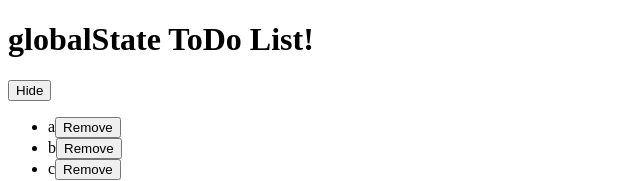
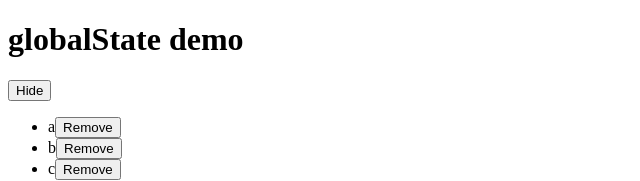
Before and after one commit to cnebs/rh-bp, a React app: page / in a window 1280 px wide. Shown: the top 181 px of the page, without its empty margins (0-640 px from the left). Built offline with nearby package versions, Linux system fonts and the light colour scheme; the HTML template or start-up script is replaced by a standard one.

Commit message:
add correct state dependencies on useMemo returns

```diff
--- a/client/src/components/App/App.jsx
+++ b/client/src/components/App/App.jsx
@@ -1,4 +1,4 @@
-import React, { useEffect, useMemo } from 'react';
+import React, { useEffect } from 'react';
 import Toggle from '../Toggle/Toggle.jsx';
 import List from '../List/List.jsx';
 import Insert from '../Insert/Insert.jsx';
@@ -11,7 +11,7 @@ const App = () => {
     return (
       <Store>
 
-        <h1>globalState ToDo List!</h1>
+        <h1>globalState demo</h1>
         <Toggle />
         <List />
         <Insert />
--- a/client/src/components/Insert/Insert.jsx
+++ b/client/src/components/Insert/Insert.jsx
@@ -1,4 +1,4 @@
-import React, {useContext, useState} from 'react';
+import React, {useContext, useState, useMemo} from 'react';
 import { Context } from '../../globalState/Store.js';
 
 
@@ -11,6 +11,8 @@ const Insert = () => {
     insert(e.target.value);
   }
 
+  return useMemo( () => {
+    console.log('Insertion interface re-render')
     return (
       state.toggle ?
         <span>
@@ -20,7 +22,8 @@ const Insert = () => {
           </button>
         </span>
         : <></>
-  )
+    );
+  }, [state.toggle])
 }
 
 export default Insert;
--- a/client/src/components/List/List.jsx
+++ b/client/src/components/List/List.jsx
@@ -7,7 +7,7 @@ const List = () => {
   const [state, dispatch] = useContext(Context);
 
   return useMemo( () => {
-    console.log('List updated.')
+    console.log('List re-render.')
       return (
         state.toggle ?
           <ul>
@@ -15,7 +15,7 @@ const List = () => {
           </ul>
         : <></>
       );
-  }, [state.list.length])
+  }, [state.list.length, state.toggle])
 
 }
 
--- a/client/src/components/Toggle/Toggle.jsx
+++ b/client/src/components/Toggle/Toggle.jsx
@@ -6,7 +6,7 @@ const Toggle = () => {
   const [state, dispatch] = useContext(Context);
 
   return useMemo( () => {
-    console.log('Toggle updated')
+    console.log('Toggle re-render')
     return (
       <button type="button" onClick={() => {dispatch({ type: 'TOGGLE_LIST', payload: !state.toggle})} }>
         {state.toggle ? 'Hide' : 'Show'}
```
Lines whose indentation alone changed are shown as unchanged.
